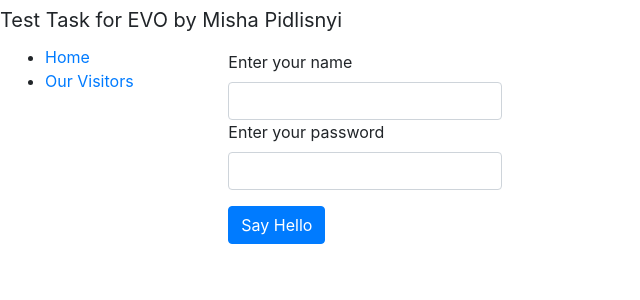
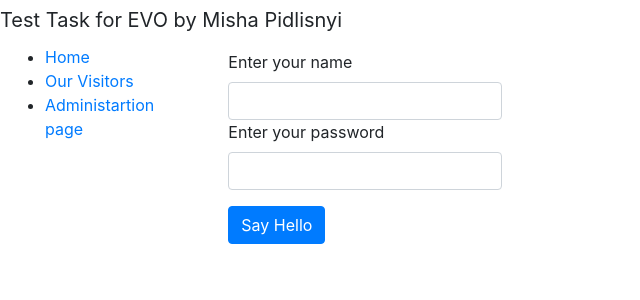
Before and after one commit to M-Pidlisnyi/EVO_web, a Django app: page / in a window 1280 px wide. Shown: the top 300 px of the page, without its empty margins (0-640 px from the left). Run offline with Django 4.2, Linux system fonts and the light colour scheme.

Commit message:
added link to admin page and updated readme

```diff
--- a/evo_web/templates/base.html
+++ b/evo_web/templates/base.html
@@ -25,6 +25,9 @@
                 <li>
                     <a href="{% url 'visitors' %}" >Our Visitors</a>
                 </li>
+                <li>
+                    <a href="/admin">Administartion page</a>
+                </li>
             </ul>
         </div>
         {% endblock %}
```
Also changed, not shown: README.md.
